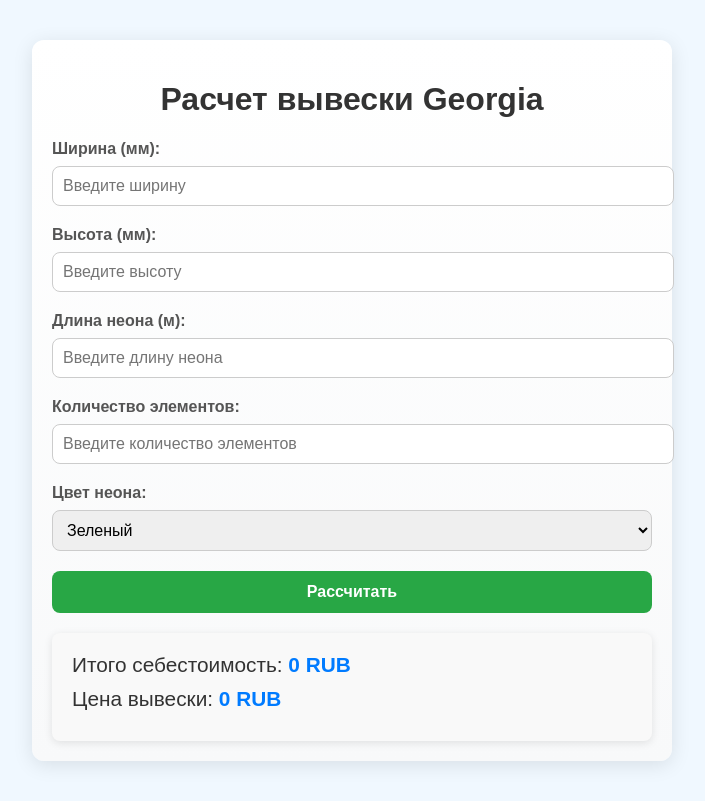
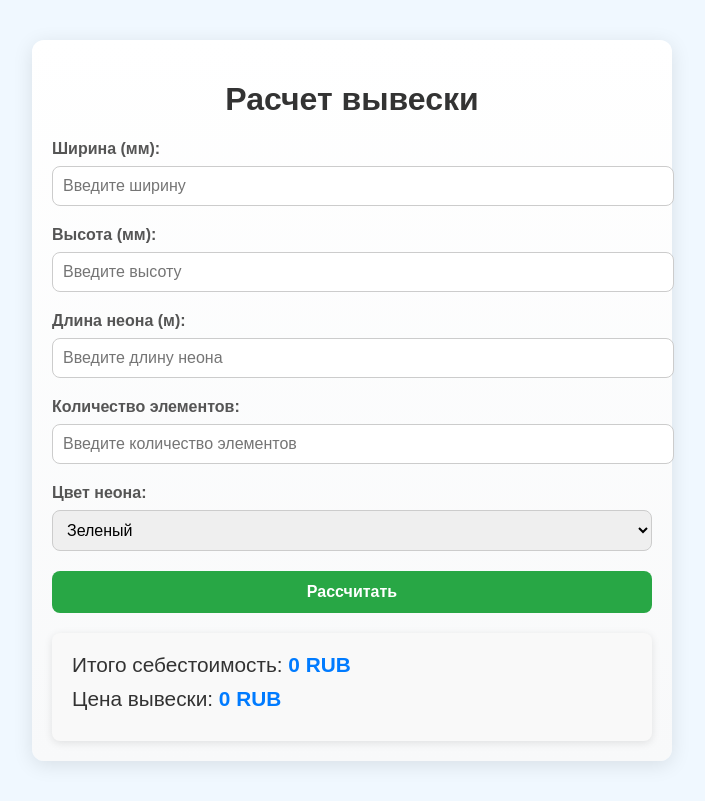
Before and after one commit to nipipa/neoncalculator, a plain HTML site: page index.html in a window 1280 px wide. Shown: the whole page, without its empty margins (288-993 px from the left). Drawn offline with Linux system fonts and the light colour scheme.

Commit message:
Update index.html

```diff
--- a/index.html
+++ b/index.html
@@ -89,7 +89,7 @@
 
 <body>
     <div class="container">
-        <h1>Расчет вывески Georgia</h1>
+        <h1>Расчет вывески</h1>
         <div class="form-group">
             <label for="width">Ширина (мм):</label>
             <input type="number" id="width" placeholder="Введите ширину">
```
